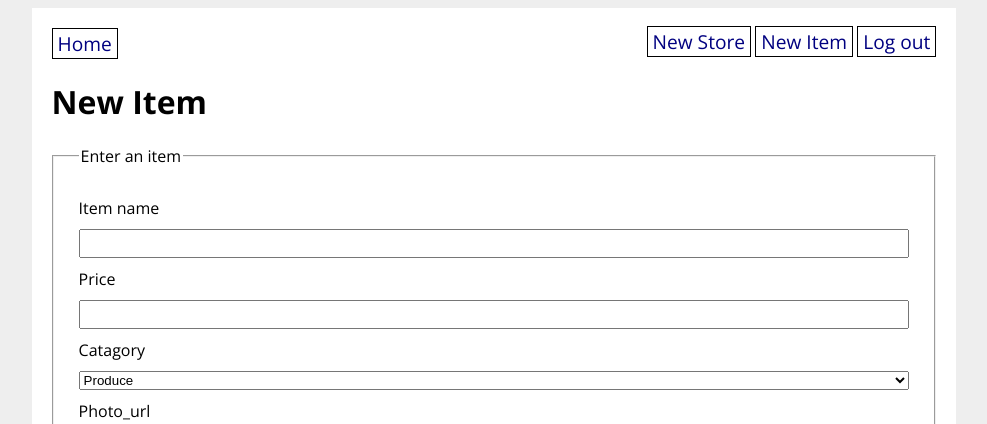
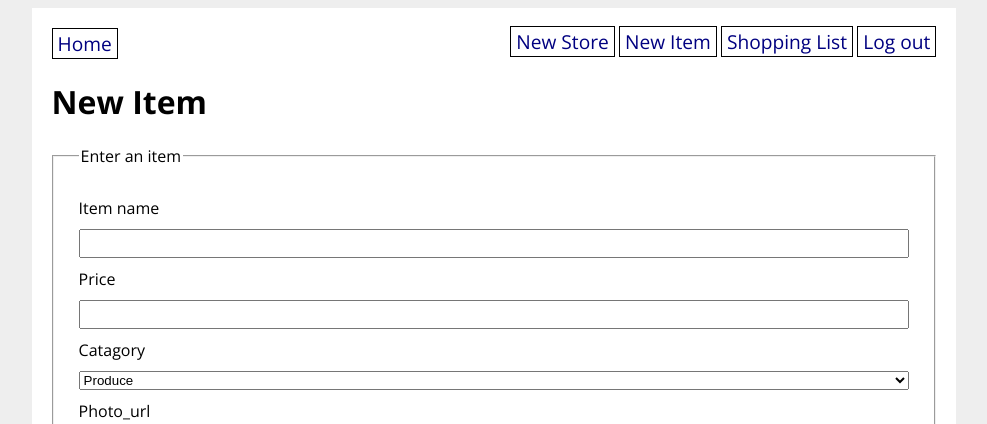
Before and after one commit to Aldo10012/grocery-store, a Flask app: page /new_item in a window 1280 px wide. Shown: the top 424 px of the page, without its empty margins (146-1133 px from the left). Run offline with Flask 2, Linux system fonts and the light colour scheme; the visitor is signed in with stand-in values (Sample User, id 1); data that the repository does not hold is empty.

Commit message:
created shopping_list.html to display all items in users shopping list

```diff
--- a/grocery_app/routes.py
+++ b/grocery_app/routes.py
@@ -151,6 +151,14 @@ def remove_from_shopping_list(item_id):
 
     return "Not yet implemented!"
 
+@main.route('/shopping_list')
+@login_required
+def shopping_list():
+    # ... get logged in user's shopping list items ...
+    # ... display shopping list items in a template ...
+    shopping_list = current_user.shopping_list_items
+    return render_template('shopping_list.html', shopping_list=shopping_list)
+
 
 auth = Blueprint("auth", __name__)
 
--- a/grocery_app/templates/base.html
+++ b/grocery_app/templates/base.html
@@ -25,6 +25,7 @@
 
                     <!-- Should only appear to loged in users -->
                     {% else %}
+                    <a href="/shopping_list">Shopping List</a>
                     <a href="/logout">Log out</a>
                     {% endif %}
 
```
Also changed, not shown: grocery_app/templates/shopping_list.html (added, +14 -0 lines), grocery_app/database.db.
